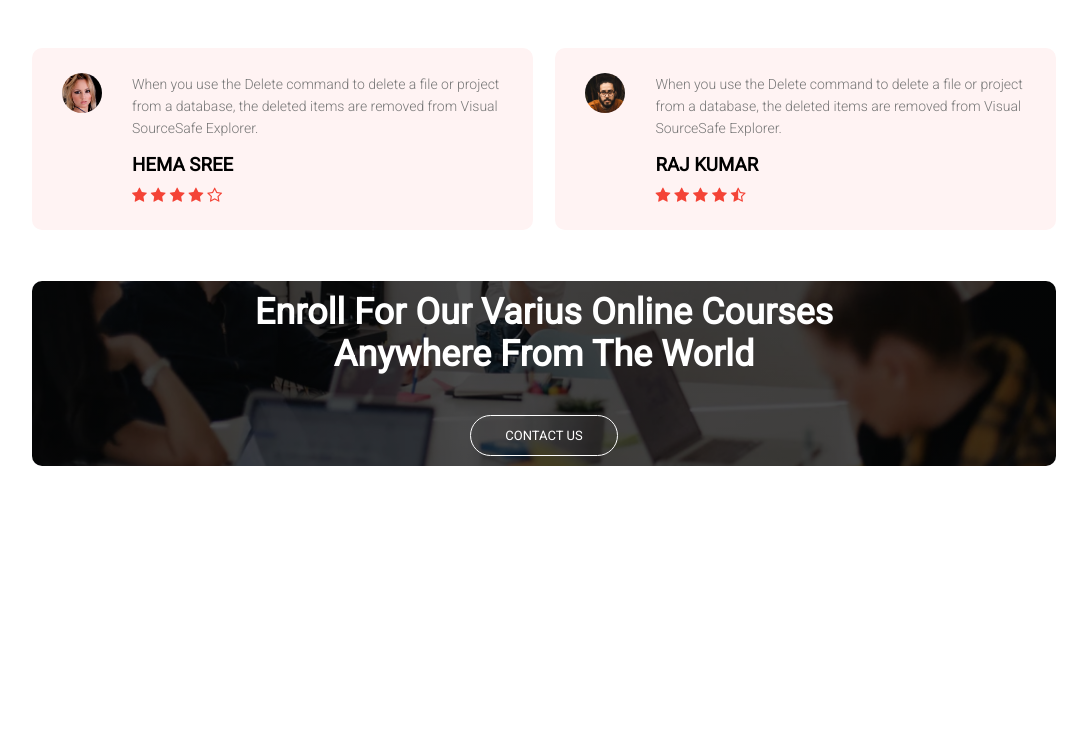
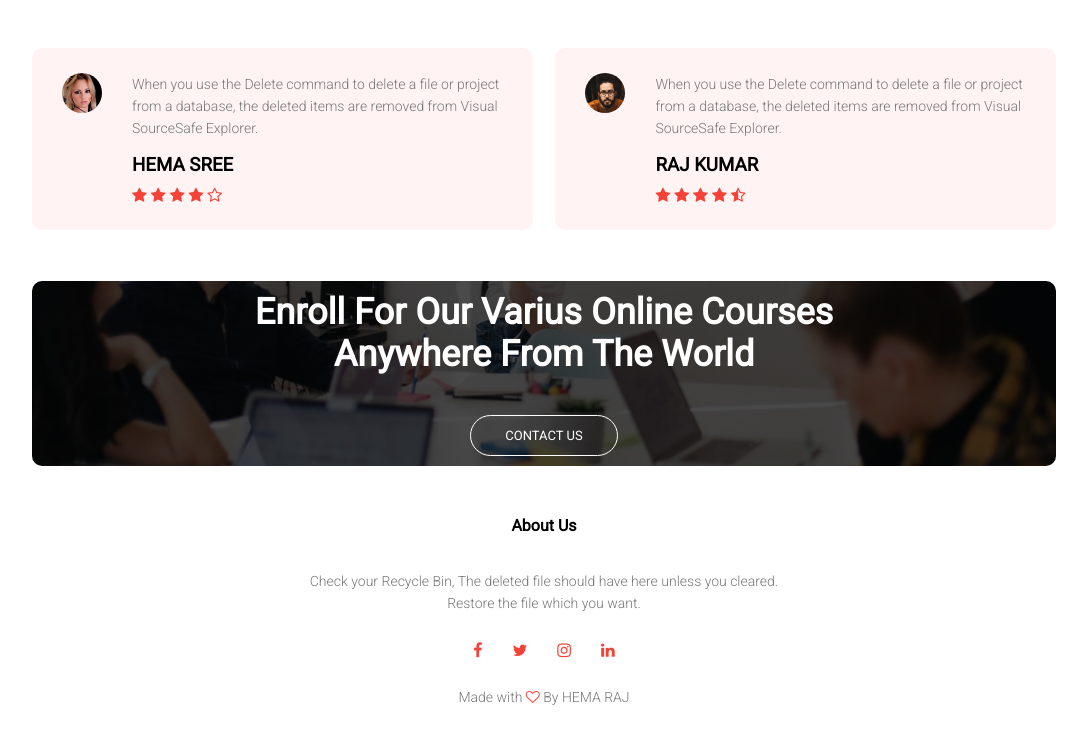
Before and after one commit to RajKumar0696/web-app-1, a plain HTML site: page index.html in a window 1280 px wide. Shown: the part 2853-3601 px from the top of the page, without its empty margins (96-1183 px from the left). Before the commit the page ends 3319 px from the top, so only its background shows below. Drawn offline with Linux system fonts and the light colour scheme.

Commit message:
add footer section

```diff
--- a/index.html
+++ b/index.html
@@ -165,6 +165,20 @@
         <a href="" class="hero-btn">CONTACT US</a>
      </section>
 
+     <!-- ------------Footer----------- -->
+     <section class="footer">
+        <h4>About Us</h4>
+        <p>Check your Recycle Bin, The deleted file should have here unless you cleared.
+             <br>Restore the file which you want.</p>
+             <div class="icons">
+                <i class="fa fa-facebook"></i>
+                <i class="fa fa-twitter"></i>
+                <i class="fa fa-instagram"></i>
+                <i class="fa fa-linkedin"></i>
+             </div>
+             <p>Made with <i class="fa fa-heart-o"></i> By HEMA RAJ</p>
+     </section>
+
 
     <!------Javascript code for toggling menu----->
    <script>
--- a/styles.css
+++ b/styles.css
@@ -327,3 +327,24 @@ h3{
         font-size: 24px;
     }
 }
+
+/* -------Footer------- */
+.footer{
+    width: 100%;
+    text-align: center;
+    padding: 30px 0;
+}
+ .footer h4{
+    margin-bottom: 25px;
+    margin-top: 20px;
+    font-weight: 600;
+ }
+.icons .fa{
+    color: #f44336;
+    margin: 0 13px;
+    cursor: pointer;
+    padding: 18px 0;
+}
+.fa-heart-o{
+    color: #f44336;
+}
```
